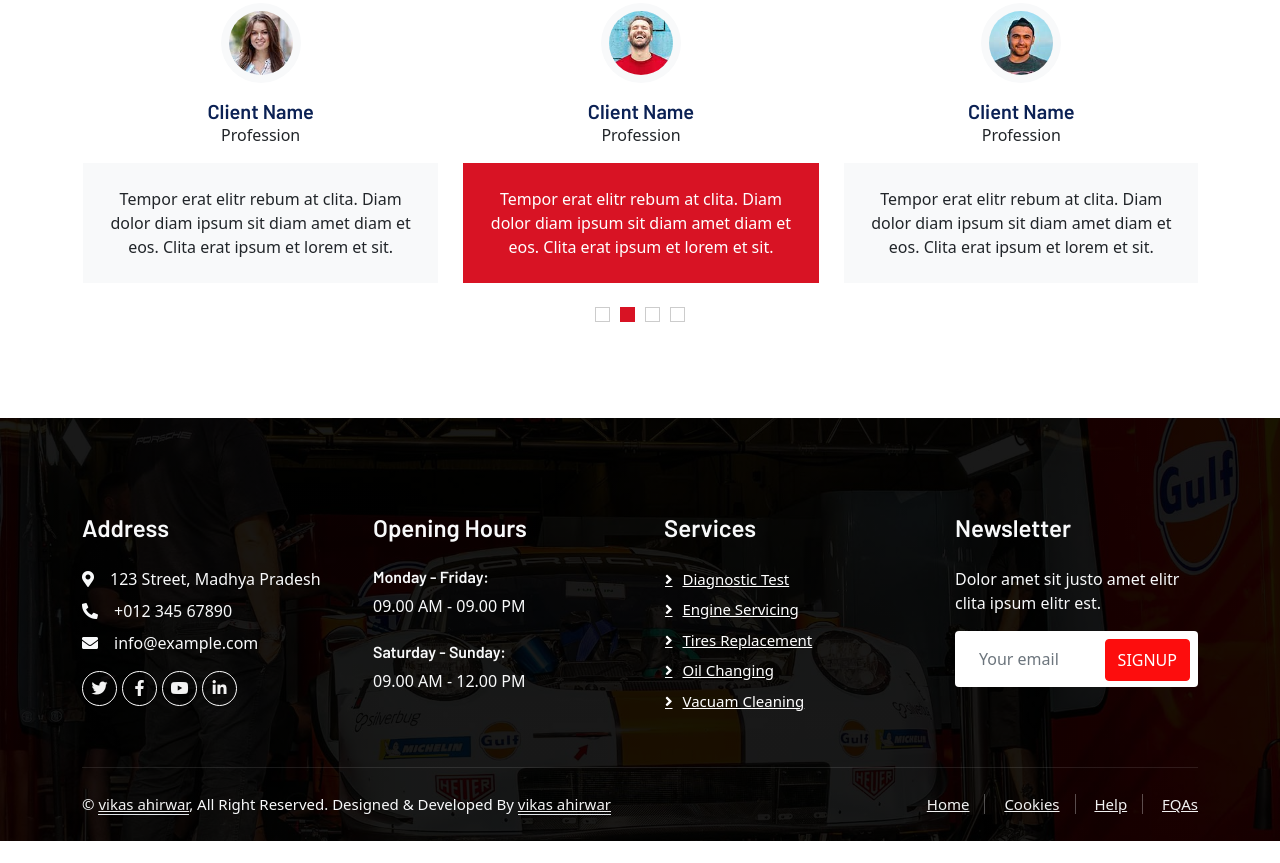
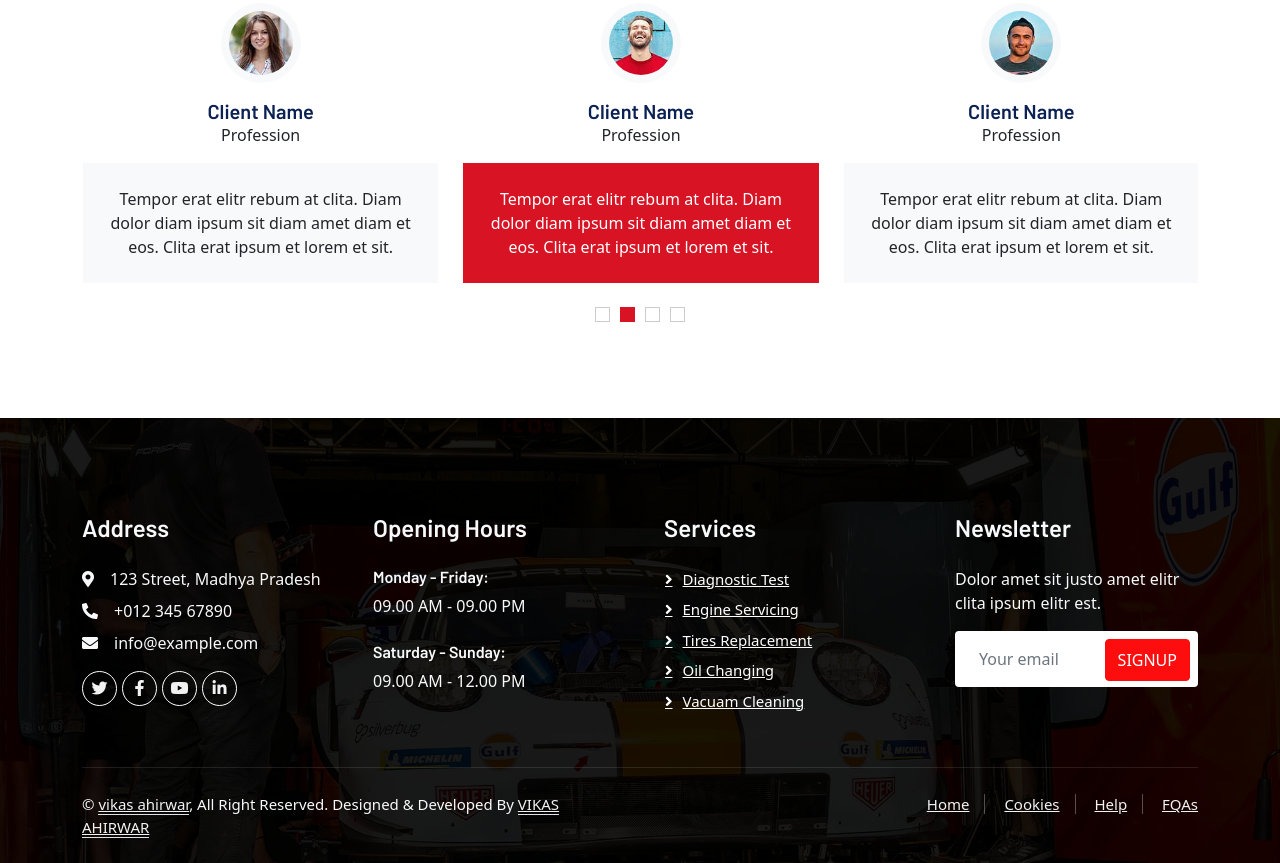
Before and after one commit to Vikasahi1805/-CarServe, a plain HTML site: page index.html in a window 1280 px wide. Shown: the part 4652-5515 px from the top of the page. Before the commit the page ends 5493 px from the top, so only its background shows below. Drawn offline with nearby package versions, Linux system fonts and the light colour scheme.

Commit message:
Update HTML content

```diff
--- a/index.html
+++ b/index.html
@@ -679,7 +679,7 @@
                         &copy; <a class="border-bottom" href="#">vikas ahirwar</a>, All Right Reserved.
 
                         <!--/*** This template is free as long as you keep the footer author’s credit link/attribution link/backlink. If you'd like to use the template without the footer author’s credit link/attribution link/backlink, you can purchase the Credit Removal License from "#/credit-removal". Thank you for your support. ***/-->
-                        Designed & Developed By <a class="border-bottom" href="#">vikas ahirwar</a>
+                        Designed & Developed By <a class="border-bottom" href="#">VIKAS AHIRWAR</a>
                     </div>
                     <div class="col-md-6 text-center text-md-end">
                         <div class="footer-menu">
```
